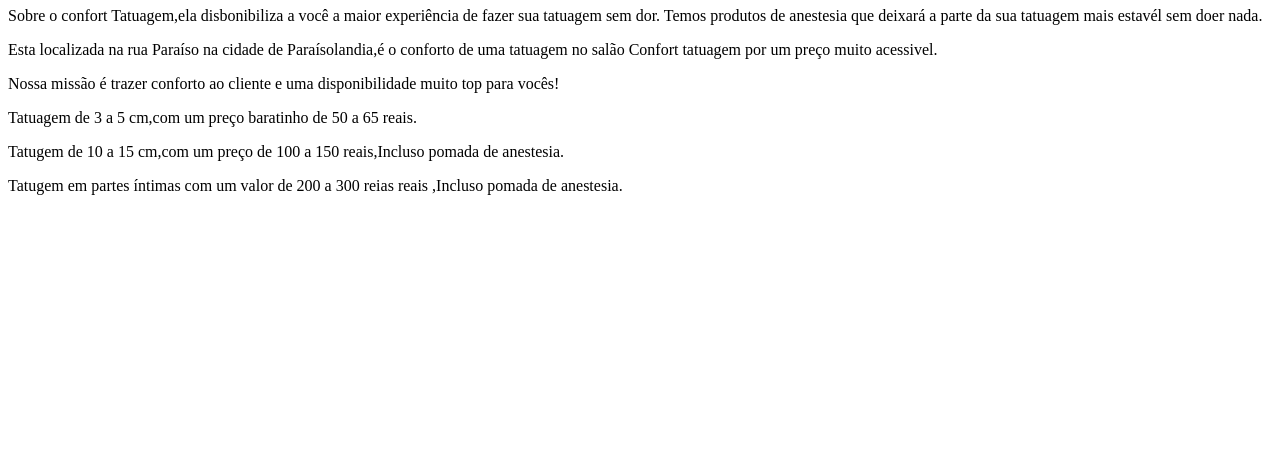
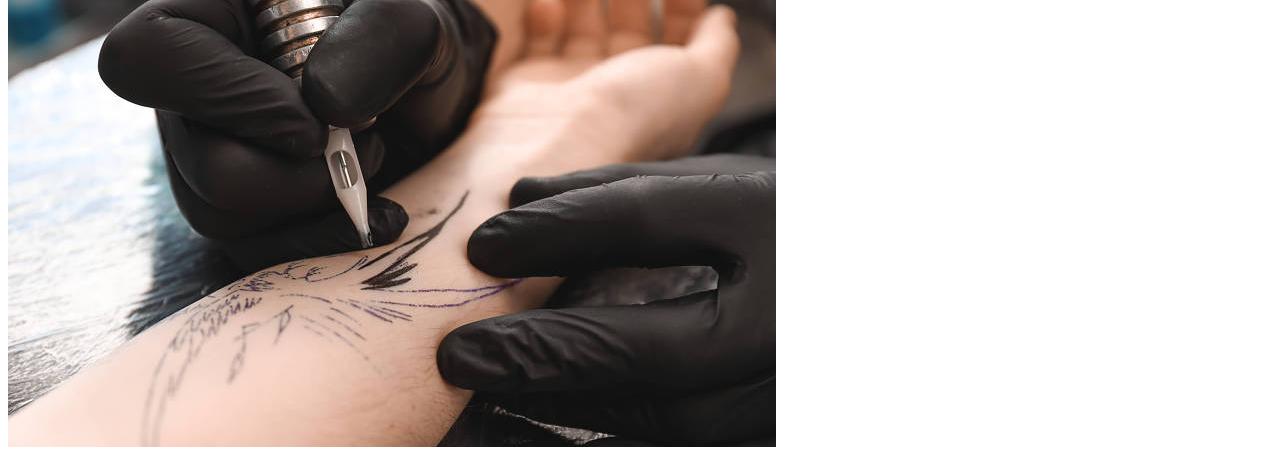
Before and after one commit to euGabrielzin157/jos-.confort-tatuagem, a plain HTML site: page index.html in a window 1280 px wide. Shown: the part 73-539 px from the top of the page. Drawn offline with Linux system fonts and the light colour scheme.

Commit message:
18/11/22

```diff
--- a/index.html
+++ b/index.html
@@ -8,6 +8,7 @@
     <title>confort Tatuagem</title>
 </head>
 <body>
+    <img id="Tatooh" src="aaa.jpg">
     <h1>Confort tatuagem</h1>
    <p>Sobre o confort Tatuagem,ela disbonibiliza a você a maior experiência de fazer sua tatuagem sem dor.
    Temos produtos de anestesia que deixará a parte da sua tatuagem mais estavél sem doer nada.</p>
```
